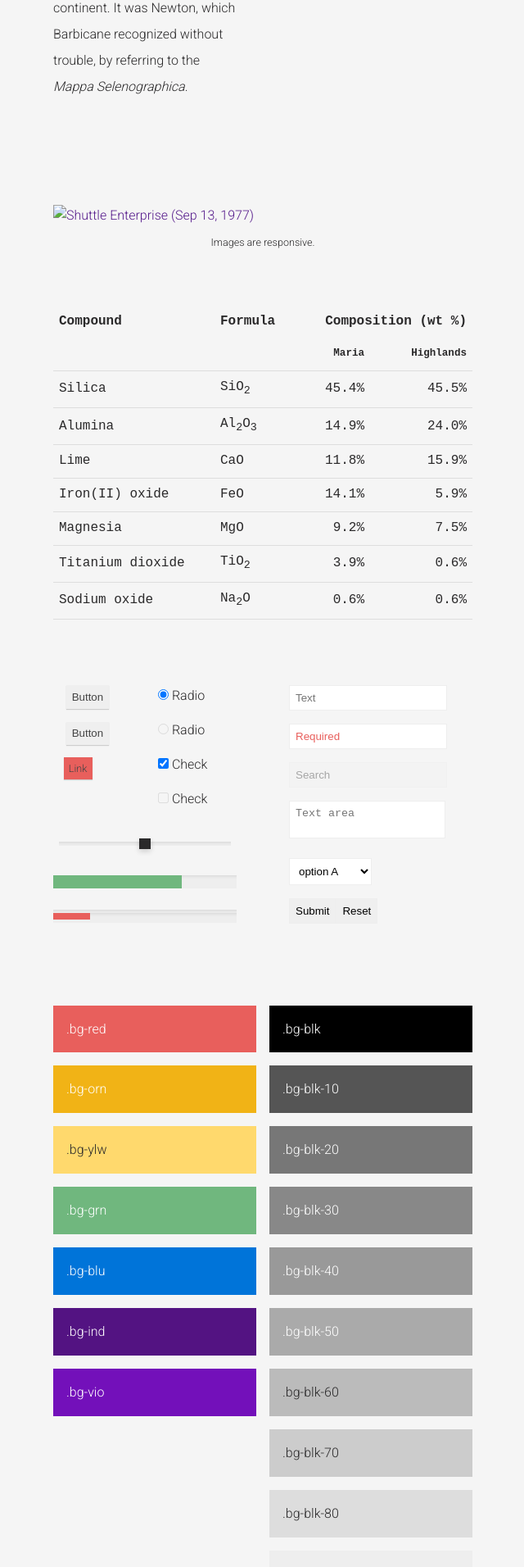
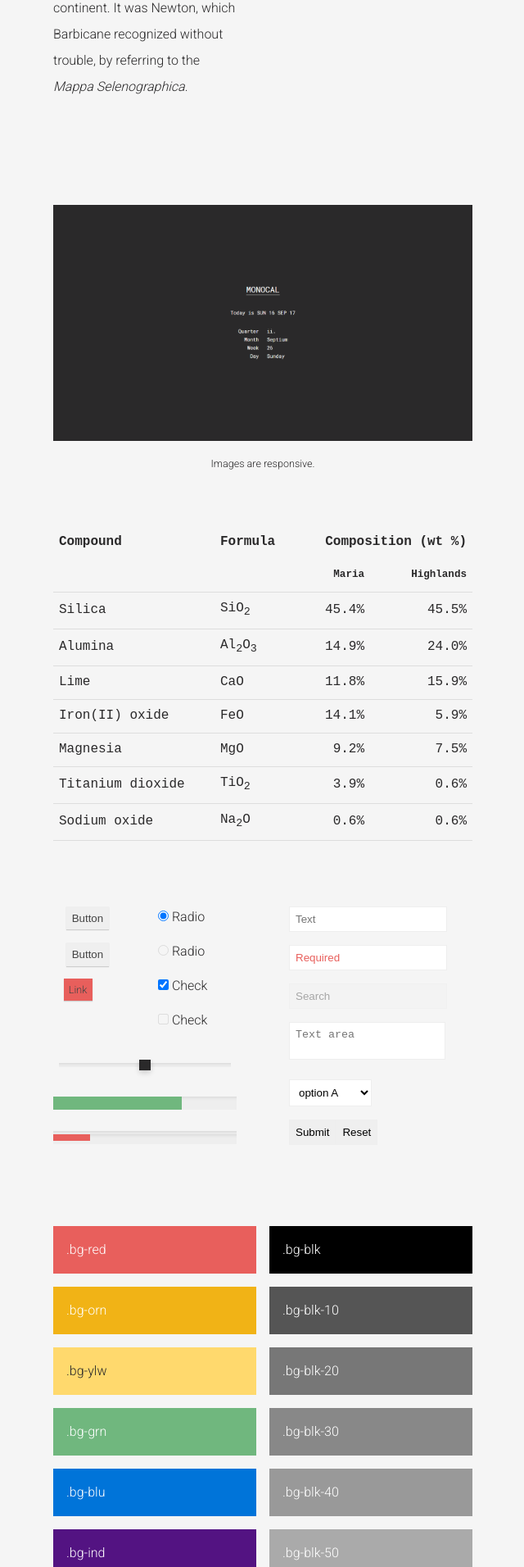
Before and after one commit to jakofranko/macian, a Jekyll site: the page built from index.html, in a window 1280 px wide. Shown: the part 1336-3248 px from the top of the page at 82% size, without its empty margins (319-959 px from the left). Built offline with Jekyll 4.4.1, drawn with Linux system fonts in a browser that asks for light colours.

Commit message:
Add image

```diff
--- a/index.html
+++ b/index.html
@@ -85,7 +85,7 @@ title: Macian
 
   <div class="r mb5">
     <figure>
-      <a href="" title="View source" target="_blank"><img class="flw" src="../monocal/img/MONOCAL.PNG" alt="Shuttle Enterprise (Sep 13, 1977)"></a>
+      <a href="" title="View source" target="_blank"><img class="flw" src="/img/MONOCAL.PNG" alt="Shuttle Enterprise (Sep 13, 1977)"></a>
       <figcaption class="mt2 ac f6">Images are responsive.</figcaption>
     </figure>
   </div>
```
Also changed, not shown: img/MONOCAL.PNG (added).
